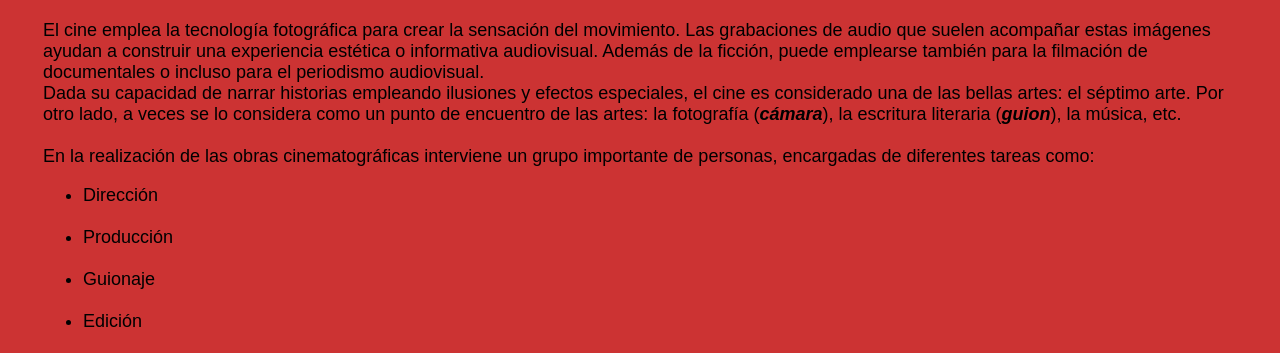
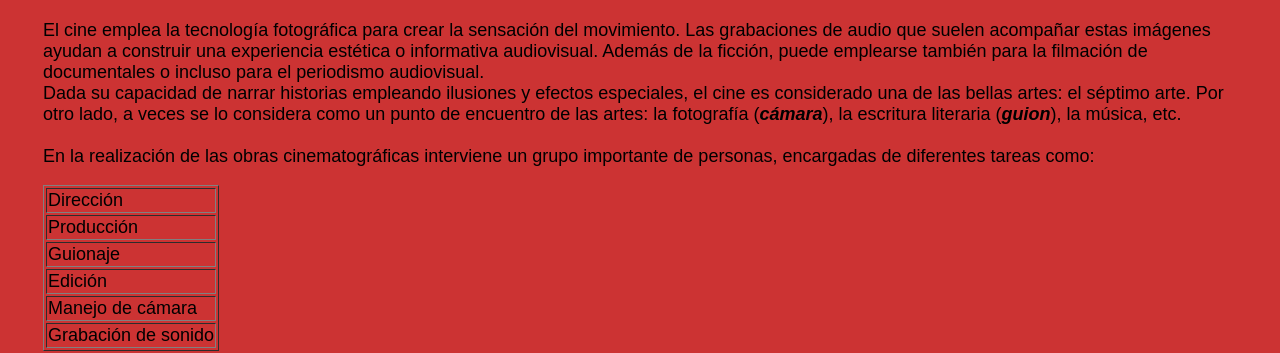
Before and after one commit to DanielFontalvo97/webside, a plain HTML site: page index.html in a window 1280 px wide. Shown: the part 602-955 px from the top of the page. Drawn offline with Linux system fonts and the light colour scheme.

Commit message:
Update index.html

```diff
--- a/index.html
+++ b/index.html
@@ -32,15 +32,28 @@
 
     En la realización de las obras cinematográficas interviene un grupo importante de personas, encargadas de diferentes tareas    como: </p>
    <div class="p1">
-    <ul>
-        <li>Dirección</li><br/>
-        <li>Producción</li><br/>
-        <li>Guionaje</li><br/>
-        <li>Edición</li><br/>
-        <li>Manejo de cámara</li><br/>
-        <li>Grabación de sonido y muchos más.</li>
-    </ul>
+    <table border="1">
+        <tr>
+        <td>Dirección</td>
+        </tr>
+        <tr>
+        <td>Producción</td>
+        </tr>
+        <tr>
+        <td>Guionaje</td>
+        </tr>
+        <tr>
+        <td>Edición</td>
+        </tr>
+        <tr>
+        <td>Manejo de cámara</td>
+        </tr>
+        <tr>
+        <td>Grabación de sonido</td>
+        </tr>
+    </table>
     </div>
+    <br/>
 
     <div class="p2">
     Por eso, el cine ha devenido hoy en día un asunto masivo. Aunque existen proyectos que se llevan a cabo con fondos limitados,     habitualmente cada uno requiere grandes inversiones por parte de los centros cinematográficos como Hollywood en EEUU o     Bollywood en India. <br/><br/>
```
